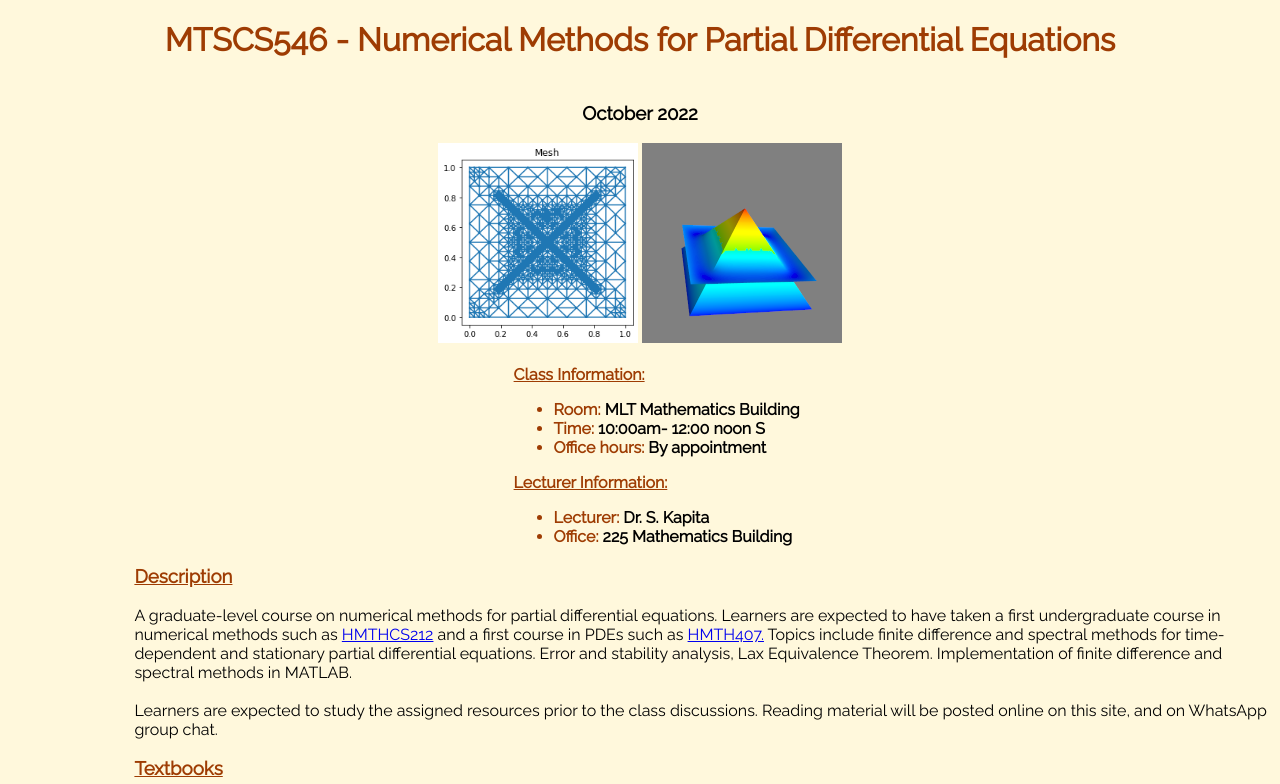
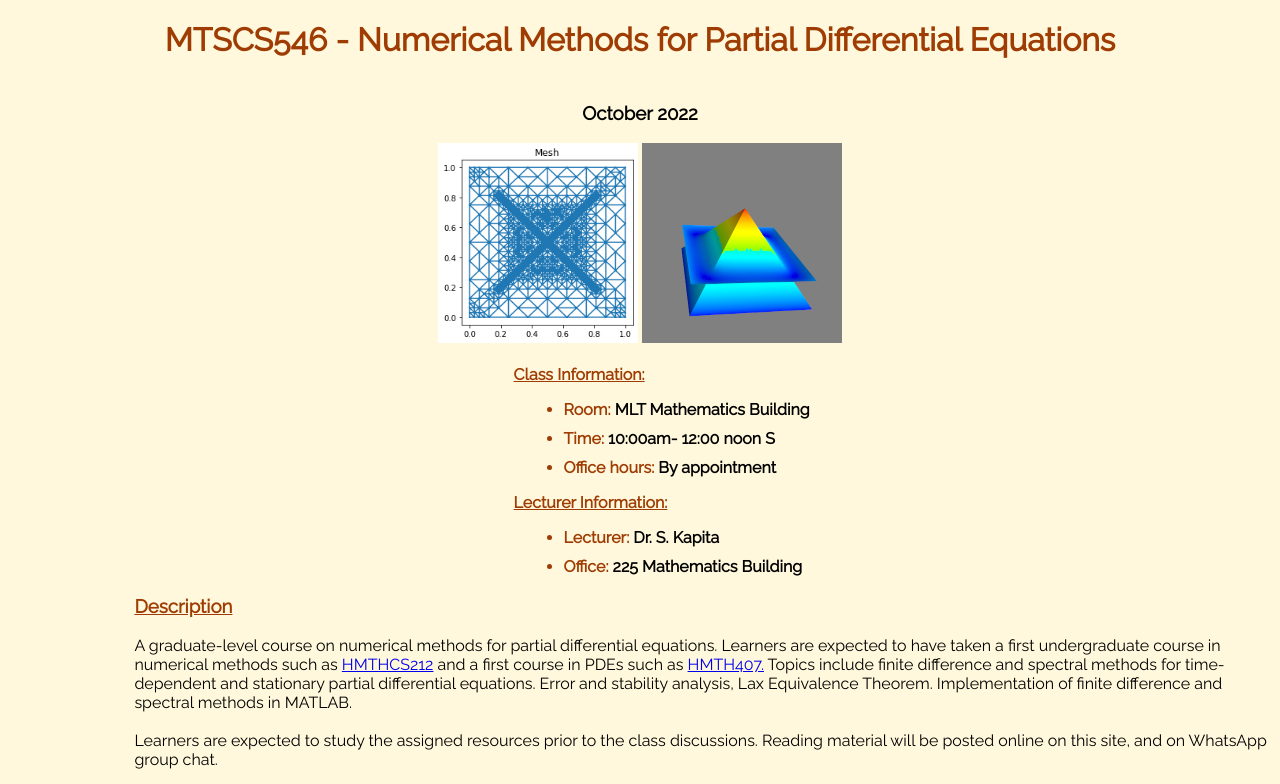
Before and after one commit to pericycle/teach-npde, a plain HTML site: page index.html in a window 1280 px wide. Shown: the top 784 px of the page. Drawn offline with Linux system fonts and the light colour scheme.

Commit message:
Update styles.css

```diff
--- a/styles.css
+++ b/styles.css
@@ -8,6 +8,9 @@ body {
     background-color: cornsilk;
 }
 
+li{
+    margin:10px;
+}
 .block {
     text-align: center;
     color: black;
```
